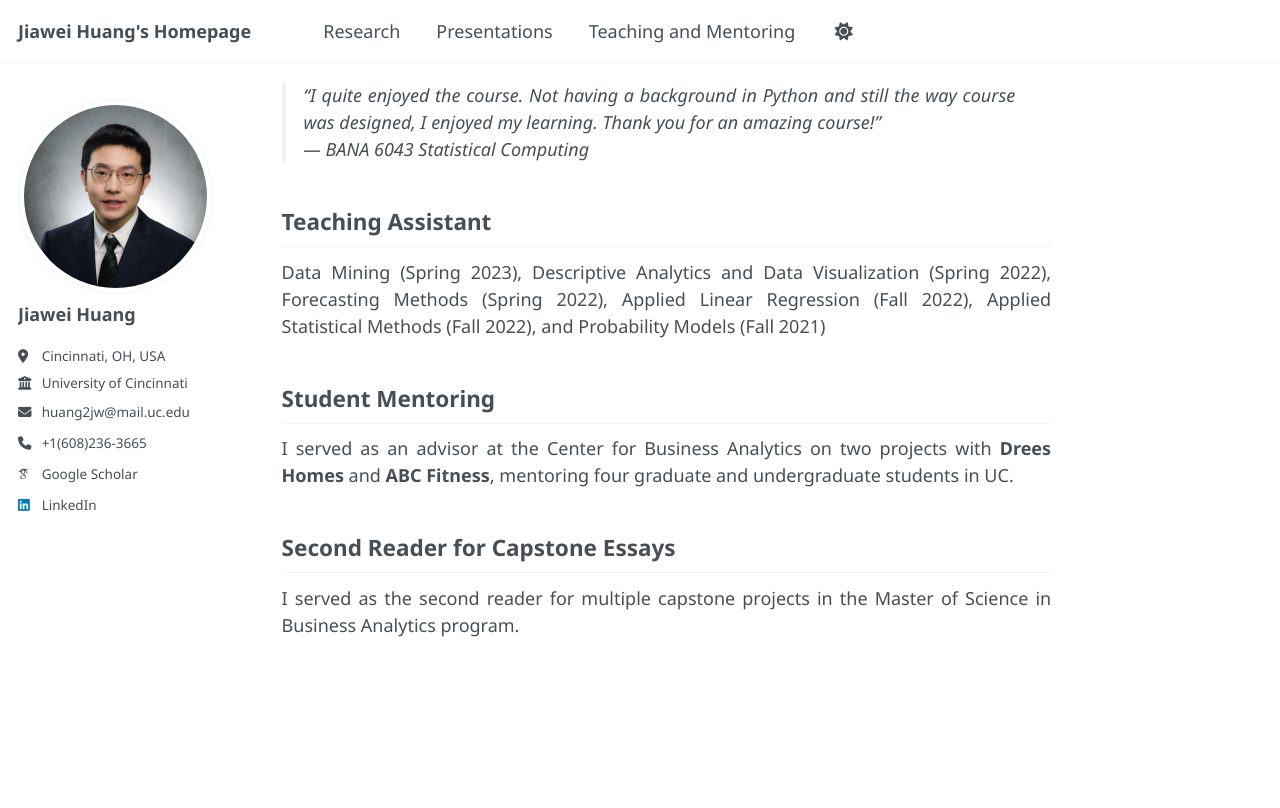
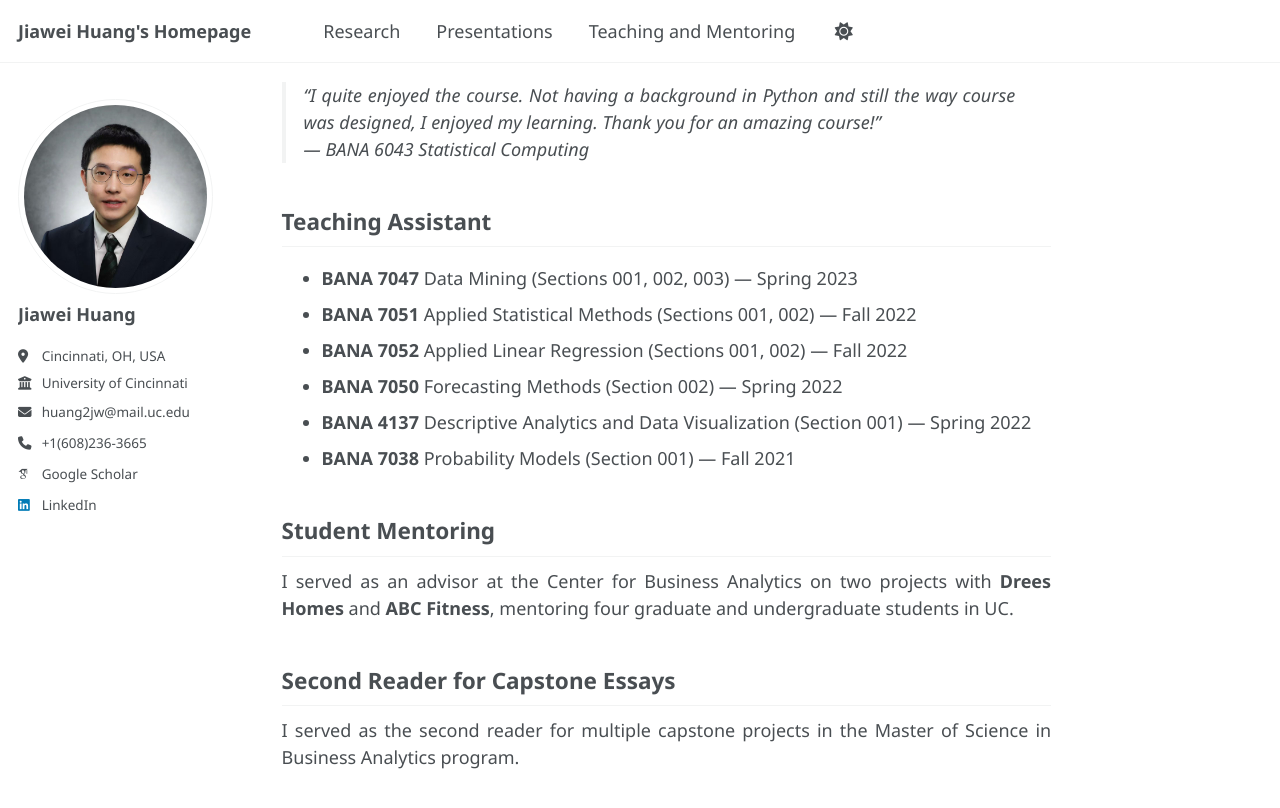
Before and after one commit to Jiawei98/Jiawei98.github.io, a Jekyll site: the page built from _pages/teaching.md, in a window 1280 px wide and 900 px high, scrolled down 937 px. Shown: the top 808 px of the window. Built offline with Jekyll 4.4.1, drawn with Linux system fonts in a browser that asks for light colours; some web fonts are replaced; a script that is not in the unit is left out.

Commit message:
Update teaching.md

```diff
--- a/_pages/teaching.md
+++ b/_pages/teaching.md
@@ -28,8 +28,12 @@ I am passionate about integrating statistical methods, programming, and machine
 > — *BANA 6043 Statistical Computing*
 
 ## Teaching Assistant
-
-Data Mining (Spring 2023), Descriptive Analytics and Data Visualization (Spring 2022), Forecasting Methods (Spring 2022), Applied Linear Regression (Fall 2022), Applied Statistical Methods (Fall 2022), and Probability Models (Fall 2021)
+- **BANA 7047** Data Mining (Sections 001, 002, 003) — Spring 2023
+- **BANA 7051** Applied Statistical Methods (Sections 001, 002) — Fall 2022
+- **BANA 7052** Applied Linear Regression (Sections 001, 002) — Fall 2022
+- **BANA 7050** Forecasting Methods (Section 002) — Spring 2022
+- **BANA 4137** Descriptive Analytics and Data Visualization (Section 001) — Spring 2022
+- **BANA 7038** Probability Models (Section 001) — Fall 2021
 
 ## Student Mentoring
 
```
